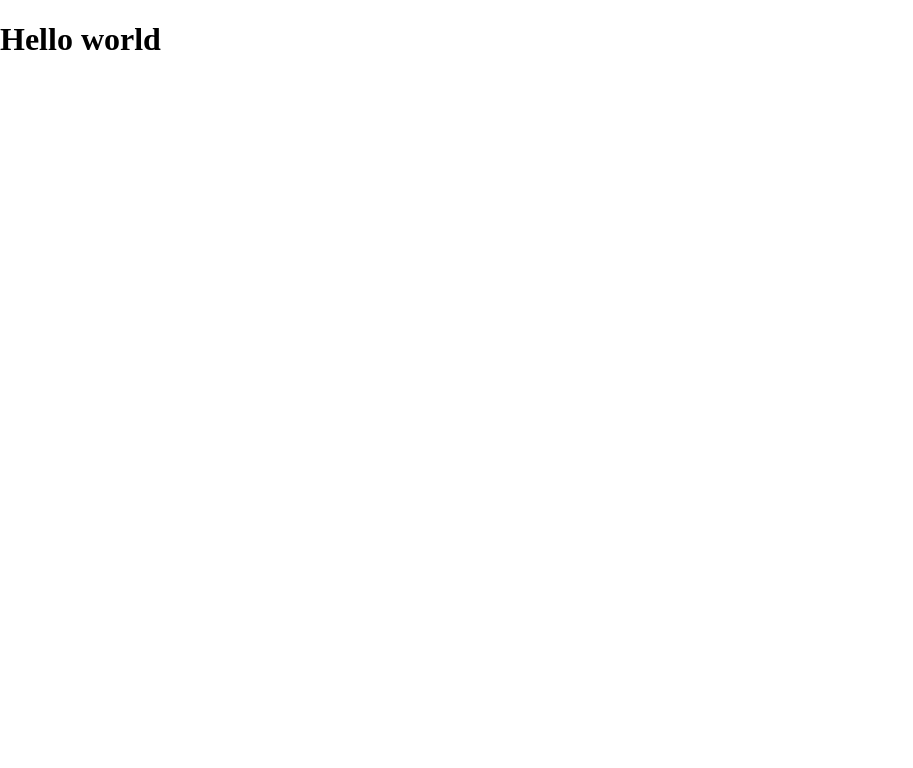
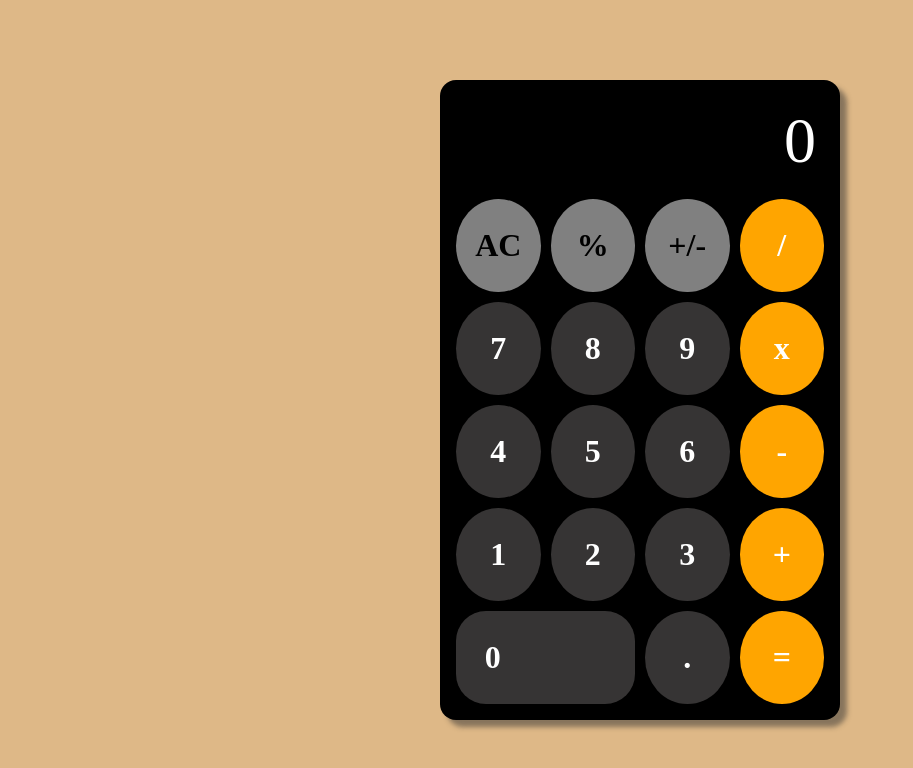
Before and after one commit to Basir-Mohammadi/math-magicians, a React (Create React App) app: page / in a window 1280 px wide. Shown: the top 768 px of the page, without its empty margins (0-913 px from the left). Built offline with nearby package versions, Linux system fonts and the light colour scheme.

Commit message:
Created UI calculator

```diff
--- a/src/components/Calculator.js
+++ b/src/components/Calculator.js
@@ -4,8 +4,29 @@ class Calculator extends React.Component {
   render() {
     return (
       <>
-        <div className="main">
-          <h1>Hello world</h1>
+        <div className="container">
+          <div className="wrapper">
+            <div className="screen"> 0</div>
+            <div className="btn light-gray">AC</div>
+            <div className="btn light-gray">%</div>
+            <div className="btn light-gray">+/-</div>
+            <div className="btn orange">/</div>
+            <div className="btn">7</div>
+            <div className="btn">8</div>
+            <div className="btn">9</div>
+            <div className="btn orange">x</div>
+            <div className="btn">4</div>
+            <div className="btn">5</div>
+            <div className="btn">6</div>
+            <div className="btn orange">-</div>
+            <div className="btn">1</div>
+            <div className="btn">2</div>
+            <div className="btn">3</div>
+            <div className="btn orange">+</div>
+            <div className="btn zero">0</div>
+            <div className="btn">.</div>
+            <div className="btn orange">=</div>
+          </div>
         </div>
       </>
     );
--- a/src/index.css
+++ b/src/index.css
@@ -1,3 +1,80 @@
+* {
+	margin: 0;
+	padding: 0;
+	box-sizing: border-box;
+}
+
 body {
-	margin: 0;
+	background-color: burlywood;
+	display: grid;
+	place-content: center;
+	height: 100vh;
+	font-size: 2rem;
 }
+
+.container {
+	height: 80vh;
+	width: 50vh;
+	background-color: black;
+	border-radius: 1rem;
+	padding: 1rem;
+	box-shadow: 7px 7px 5px 0px rgba(50,50,50,0.5);
+}
+
+.wrapper {
+	display: grid;
+	height: 100%;
+	width: 100%;
+	grid-template-columns: repeat(4,1fr);
+	grid-template-rows: repeat(6,1fr);
+	gap: 10px;
+}
+
+.screen {
+	grid-column: 1 / -1;
+	color: white;
+	text-align: right;
+	padding: 0.5rem;
+	font-size: 4rem;
+	overflow: hidden;
+}
+
+.btn {
+	display: grid;
+	place-content: center;
+	background-color: rgb(54,52,52);
+	border-radius: 50%;
+	color: white;
+	cursor: pointer;
+	font-weight: bold;
+}
+
+.btn:hover {
+	background-color: grey;
+}
+
+.light-gray {
+	background-color: grey;
+	color: black;
+}
+
+.light-gray:hover {
+	background-color: white;
+}
+
+.orange {
+	background-color: orange;
+}
+
+.orange:hover {
+	background-color: white;
+	color: orange;
+}
+
+.zero {
+	grid-column: 1 / span 2;
+	border-radius: 30px;
+	place-content: unset;
+	align-items: center;
+	padding-left: 1.8rem;
+}
```
